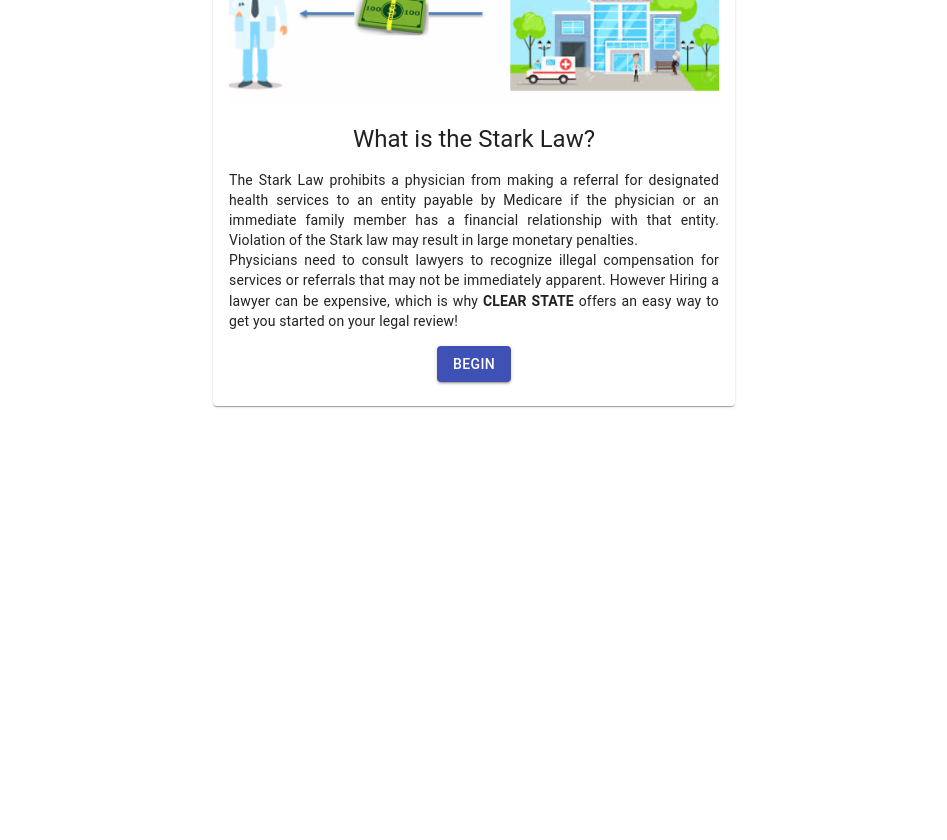
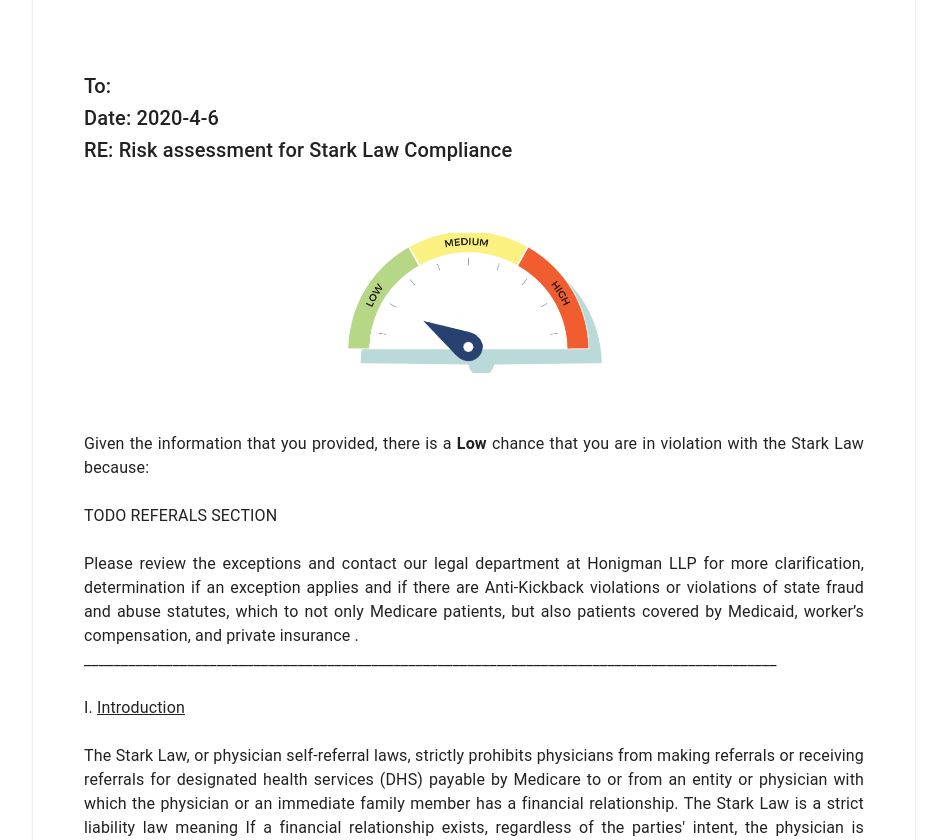
Before and after one commit to JJWasyl/law-review, a React (Create React App) app: page / in a window 1280 px wide. Shown: the part 260-1100 px from the top of the page, without its empty margins (166-1113 px from the left). Before the commit the page ends 800 px from the top, so only its background shows below. Built offline with nearby package versions, Linux system fonts and the light colour scheme.

Commit message:
updated text

```diff
--- a/package.json
+++ b/package.json
@@ -3,7 +3,7 @@
   "version": "0.1.0",
   "private": true,
   "dependencies": {
-    "@material-ui/core": "^4.9.8",
+    "@material-ui/core": "^4.9.9",
     "@material-ui/icons": "^4.9.1",
     "@react-pdf/renderer": "^1.6.8",
     "@testing-library/jest-dom": "^4.2.4",
@@ -15,7 +15,7 @@
     "pdfmake": "^0.1.65",
     "react": "^16.12.0",
     "react-dom": "^16.12.0",
-    "react-scripts": "^3.4.0",
+    "react-scripts": "^3.4.1",
     "react-to-pdf": "0.0.11",
     "react-to-print": "^2.6.3"
   },
--- a/src/components/CreatePDFLists.js
+++ b/src/components/CreatePDFLists.js
@@ -1,20 +1,19 @@
 import React, { Component,ProtoTypes } from "react";
-import {List, ListItem, ListItemText} from 'material-ui/List'
 import MuiThemeProvider from "material-ui/styles/MuiThemeProvider";
-import Dialog from '@material-ui/core/Dialog';
-import AppBar from '@material-ui/core/AppBar';
 import { Container, Button, Box } from "@material-ui/core";
 import Typography from '@material-ui/core/Typography';
 import Card from '@material-ui/core/Card';
 import CardMedia from '@material-ui/core/CardMedia';
 import CardContent from '@material-ui/core/CardContent';
-import { Page, Text, View, Document, StyleSheet } from '@react-pdf/renderer';
-import ReactPDF from '@react-pdf/renderer';
-import ReactDOM from 'react-dom';
-import { PDFViewer } from '@react-pdf/renderer';
-import html2canvas from 'html2canvas';
-import jsPDF from 'jspdf';
 import ReactToPrint from 'react-to-print';
+
+import Table from '@material-ui/core/Table';
+import TableBody from '@material-ui/core/TableBody';
+import TableCell from '@material-ui/core/TableCell';
+import TableContainer from '@material-ui/core/TableContainer';
+import TableHead from '@material-ui/core/TableHead';
+import TableRow from '@material-ui/core/TableRow';
+import Paper from '@material-ui/core/Paper';
 
 function date() {
   var tempDate = new Date();
@@ -25,6 +24,9 @@
 }
 
 const reportRef = React.createRef();
+
+const explanations = {};
+
 
 export class CreatePDFLists extends Component
 {
@@ -51,6 +53,10 @@
       return score;
     }
 
+    createTabularData = (question, answer, explanation) => {
+      return {question, answer, explanation};
+    }
+
     render()
     {
       return(
@@ -67,7 +73,7 @@
                       style={styles.logo}
                       image={require("./media/logo-og.png")}
                     />
-                    <Typography variant="h6" component="p" align="left">
+                    <Typography variant="h6" component="p" align="left" style={styles.body}>
                       To: {this.props.steps["Q1"].answer.name} {this.props.steps["Q1"].answer.last_name}<br/>
                       Date: {date()}<br/>
                       RE: Risk assessment for Stark Law Compliance<br/>
@@ -77,72 +83,145 @@
                       style={styles.media}
                       image={require("./media/"+ (this.getMeter() <= 1 ? "low.png" : this.getMeter() >= 3 ? "high.png" : "med.png"))}
                     />
-                    <Typography variant="body1" component="p" align="justify">
+                    <Typography variant="body1" component="p" align="justify" style={styles.body}>
                       <br/>
                       Given the information that you provided, there is a {this.getMeter() <= 1 ? <strong>Low </strong> : this.getMeter() >= 3 ? <strong>High </strong> : <strong>Moderate </strong>}
                       chance that you are in violation with the Stark Law because:
                       <br/><br/>
                       TODO REFERALS SECTION
                       <br/><br/>
-                      Please review the exceptions and contact our legal department at Honigman LLP for more
-                      clarification, determination if an exception applies and if there are anti-kickback violations.
+                      Please review the exceptions and contact our legal department at Honigman LLP for more clarification, determination if an exception
+                      applies and if there are Anti-Kickback violations or violations of state fraud and abuse statutes,
+                      which to not only Medicare patients, but also patients covered by Medicaid, worker’s compensation, and private insurance .
                       <br/>
                       ______________________________________________________________________________________________
                       <br/><br/>
                       I. <u>Introduction</u>
                       <br/><br/>
-                      The Stark Law, or physician self-referral laws, strictly prohibits physicians from making referrals
-                      for designated health services (DHS) payable by Medicare to an entity with which the physician
-                      or an immediate family member has a financial relationship. The Stark Law is a strict liability
-                      law meaning that a physician can violate the law without any intention to do so. To stay
-                      compliant, the referral must meet an exception and some common elements include:
+                      The Stark Law, or physician self-referral laws, strictly prohibits physicians from making referrals or receiving referrals
+                      for designated health services (DHS) payable by Medicare to or from an entity or physician with which the physician or an
+                      immediate family member has a financial relationship. The Stark Law is a strict liability law meaning If a financial relationship
+                      exists, regardless of the parties' intent, the physician is precluded from referring patients to the entity for designated health
+                      services or receiving referrals for designated health services, unless the arrangement meets a statutory or regulatory exception.
+                      To stay compliant, the referral must meet an exception and some common elements include:
                       <br/><br/>
-                      TODO BULLETPOINTS
+                        • Signed and written agreement specifies the services or property of the exception<br/>
+                        • Reasonable arrangement at fair market value<br/>
+                        • Set in advance compensation with volume and value of DHS referrals<br/>
                       <br/><br/>
-                      There are over 30 exceptions to this law that the physician’s referral can fall into. However, if
-                      the physician referral does not meet any of the common expectations, civil penalties of up to
-                      $15,000 dollars and 3x government overpayment per referral.
+                      There are over 30 exceptions to this law that the physician’s referral can fall into. However, if the physician referral does not
+                      meet any of the common expectations, penalties are severe. The violation may result in civil monetary penalties, exclusion from
+                      Medicare and Medicaid and denial or refund of payments received for the services. The civil monetary penalties could result in
+                      fines of up to three times the payer's costs plus $15,000 per claim (claim italicized). For example, if you make or receive 100
+                      inappropriate referrals, your penalties would be $1,500,000, plus additional cost.
                       <br/><br/>
+                      </Typography>
+                      <Typography variant="body1" component="p" align="justify" style={styles.body}>
                       II. <u>Risk Assesment</u>
                       <br/><br/>
                       The following answers you provided have been used to determine your risk of non-compliance
                       with the Stark Law.
-                      <br/>
+                      <br/><br/>
                       TODO MAKE A LIST/TABLE OF QUESTIONS AND ANSWERS?
                       <br/><br/>
+                      </Typography>
+                      <Typography variant="body1" component="p" align="justify" style={styles.body}>
                       III. <u>Exceptions</u>
                       <br/><br/>
-                      Many of exceptions rely upon specific analysis and application of certain defined terms that can
-                      become very complicated. We recommended that you speak with our team at Honigman LLP for
-                      a detailed legal opinion about compliance and if a certain exception applies. In general, these
-                      exceptions are set forth below:
-                      <br/>
-                      <strong>Direct compensation exceptions</strong> usually include a (1) signed written agreement by both parties,
-                      (2) a 1-year term, (3) compensation that is set in advance and does not vary with volume or value
-                      of referrals to other businesses and (4) is commercially reasonable. Some of the specific
-                      exceptions include:
-                      <br/>
-                      TODO LIST
+                      There are steps that you can take to minimize your risk of violating the Stark Law. There are multiple exceptions to the Stark Law
+                      that permit physicians, in certain limited circumstances, to make referrals for designated health services.If your arrangement falls
+                      within one of these exceptions, it will not violate the Stark Law. On the other hand, if an arrangement fails to meet even one requirement
+                      of an exception, the referrals made pursuant to the arrangement will be prohibited referrals under the Stark Law.
                       <br/><br/>
-                      <strong>Indirect compensation expectations</strong> usually include:
+                      Many of the exceptions rely upon specific analysis and application of certain defined terms and we have not analyzed your arrangement
+                      to determine if an exception applies. We recommended that you speak with our team at Honigman LLP to discuss your arrangement. In general,
+                      there are exceptions for (1) rental of office space (2) rental of equipment….. etc. and each exception has different and very specific
+                      requirements that must be met. An arrangement must fall squarely in an exception to provide protection for your arrangement.
                       <br/><br/>
-                      TODO LIST
+                      Irrespective of the availability of an exception, a physician must, at all times, remember that their arrangement could violate other
+                      laws, such as the Anti-Kickback statute or state fraud and abuse statutes. The penalties for violation of these laws are even more
+                      severe than the Stark Law. For example, violations of the Anti-Kickback statute will lead to additional civil monetary penalties and
+                      up to five years' imprisonment. Violations of the Anti-Kickback statutes also frequently result in exclusion from participation in Medicare,
+                      Medicaid and all other federal and state plans that provide health benefits.
                       <br/><br/>
-                      <strong>Service-level exceptions</strong> usually include:
+                      <strong>We have not evaluated your arrangement for compliance with these laws. We can provide you additional analysis of these laws at your request.</strong>
                       <br/><br/>
-                      TODO List
-                      <br/><br/>
+                      </Typography>
+                      <Typography variant="body1" component="p" align="justify" style={styles.body}>
                       IV. <u>Conclusion</u>
                       <br/><br/>
-                      This letter and the advice communicated herein do not constitute a formal legal opinion. The
-                      advice and conclusions set forth herein are only preliminary and are based upon limited factual
-                      information, as outlined at the outset of this letter. Furthermore, this letter has been provided
-                      solely for your use and It may not be relied upon by any third party. Further, please note that our
-                      conclusions are expressed on the basis of facts and assumptions stated herein and on the current
-                      state of the law. If a law is later changed, an assumption found to be unwarranted, or should the
-                      principles of law be altered by the courts, our conclusions will require reassessment. Please
-                      contact us with any questions that you may
+                      This letter and the advice communicated herein do not constitute a formal legal opinion. The advice and conclusions set forth herein
+                      are only preliminary and are based upon limited factual information, as outlined at the outset of this letter. Furthermore, this letter
+                      has been provided solely for your use and it may not be relied upon by any third party. Further, please note that our conclusions are
+                      expressed on the basis of facts and assumptions stated herein and on the current state of the law. If a law is later changed, an assumption
+                      found to be unwarranted, or should the principles of law be altered by the courts, our conclusions will require reassessment.
+                      <br/><br/>
+                      Please contact us if you have any questions or if you would like to discuss other compliance alternatives, including steps you can take
+                      to protect your arrangements, please do not hesitate to call a Honigman attorney.
                     </Typography>
+                  </Box>
+                  <Box component="span">
+                    <Container maxWidth="sm">
+                      <ReactToPrint
+                      trigger={() =>
+                        <Button
+                          variant="contained"
+                          color="primary"
+                          primary={"true"}
+                          style={styles.button}
+                        >
+                          Print
+                        </Button>
+                      }
+                      content={() => reportRef.current}
+                      />
+                    </Container>
+                  </Box>
+                </CardContent>
+              </Card>
+            </Container>
+          </React.Fragment>
+        </MuiThemeProvider>
+      );
+    }
+}
+
+const styles = {
+    button: {
+      marginTop: 15
+    },
+    cardmain: {
+      minWidth: 275,
+      margin: 15,
+    },
+    pos: {
+      marginBottom: 12,
+    },
+    media: {
+      display: "block",
+      margin: "auto",
+      height: 140,
+      paddingTop: '5',
+      width: '30%',
+    },
+    logo: {
+      height: 140,
+      paddingTop: '5',
+      display: "block",
+      margin: "auto",
+      width: "70%"
+    },
+    body: {
+      margin: 35
+    }
+  };
+
+
+
+export default CreatePDFLists;
+
+
+/*
                     <Typography variant="body2" component="p" align="justify">
                     <br/>
                     Q1: {this.props.steps["Q4"].questionText}<br/>
@@ -266,60 +345,4 @@
                     this.props.steps["Q7"].answer[6].ownershipInterests[6].value?this.props.steps["Q7"].answer[6].ownershipInterests[6].label+", ":"",
                     ):""}<br/>
                     </Typography>
-                  </Box>
-                  <Box component="span">
-                    <Container maxWidth="sm">
-                      <ReactToPrint
-                      trigger={() =>
-                        <Button
-                          variant="contained"
-                          color="primary"
-                          primary={"true"}
-                          style={styles.button}
-                        >
-                          Print
-                        </Button>
-                      }
-                      content={() => reportRef.current}
-                      />
-                    </Container>
-                  </Box>
-                </CardContent>
-              </Card>
-            </Container>
-          </React.Fragment>
-        </MuiThemeProvider>
-      );
-    }
-}
-
-const styles = {
-    button: {
-      marginTop: 15
-    },
-    cardmain: {
-      minWidth: 275,
-      margin: 15,
-    },
-    pos: {
-      marginBottom: 12,
-    },
-    media: {
-      display: "block",
-      margin: "auto",
-      height: 140,
-      paddingTop: '5',
-      width: '30%',
-    },
-    logo: {
-      height: 140,
-      paddingTop: '5',
-      display: "block",
-      margin: "auto",
-      width: "70%"
-    }
-  };
-
-
-
-export default CreatePDFLists;
+*/
--- a/src/components/UserForm.js
+++ b/src/components/UserForm.js
@@ -13,7 +13,7 @@
 
 export class UserForm extends Component {
   state = {
-    step: "Start",
+    step: "End",
     prevSteps: ["Start"],
     email: null,
     referralIndex: 0,
```
Also changed, not shown: src/components/IDForm.js (+4 -4 lines), 1 other file (tests, documents, lock files or other folders).
